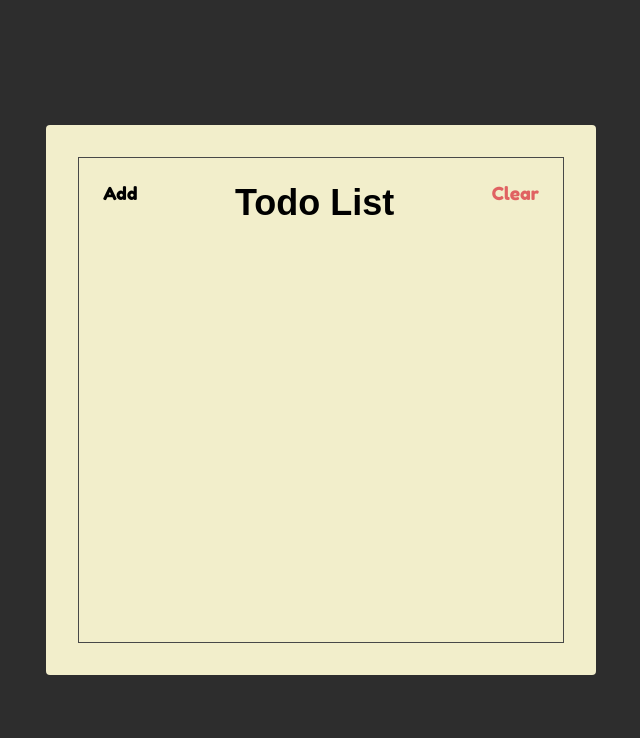
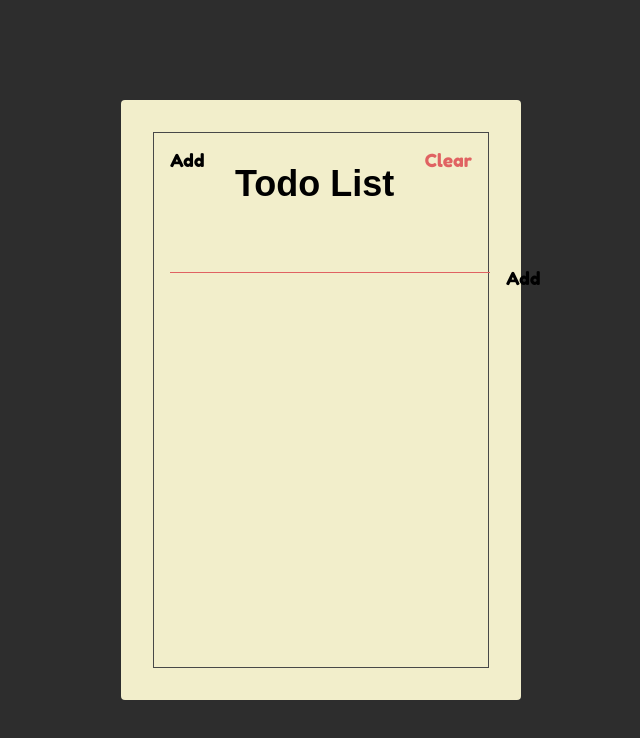
Before and after one commit to adityarzg/create-react-app, a website: page index.html in a window 1280 px wide. Shown: the whole page, without its empty margins (319-959 px from the left). Drawn offline with Linux system fonts and the light colour scheme; a web font is replaced by a local one.

Commit message:
membuat form add todo list

```diff
--- a/index.html
+++ b/index.html
@@ -14,11 +14,18 @@
   <body>
     <div class="container">
       <div class="frame">
-        <div class="header">
+        <section class="header">
           <button class="header-btn">Add</button>
           <h1 class="header-title">Todo List</h1>
           <button class="header-btn main-red-color">Clear</button>
-        </div>
+        </section>
+
+        <section class="add">
+          <form class="add-form">
+            <input type="text" class="add-input" />
+            <button class="add-btn">Add</button>
+          </form>
+        </section>
       </div>
     </div>
   </body>
--- a/style.css
+++ b/style.css
@@ -33,8 +33,8 @@ html {
 }
 
 .container {
-  width: 550px;
-  height: 550px;
+  width: 400px;
+  height: 600px;
   background-color: #f2eecb;
   border-radius: 4px;
 
@@ -64,10 +64,47 @@ html {
 .header-btn {
   font-size: 1.8rem;
   font-family: "Fredoka One", sans-serif;
+  cursor: pointer;
 
-  padding: 24px;
+  padding: 16px;
 
   background: unset;
   border: unset;
   outline: unset;
 }
+
+.add {
+  padding: 16px;
+}
+
+.add-form {
+  display: flex;
+  align-items: flex-start;
+}
+
+.add-input {
+  background: unset;
+  border: unset;
+  outline: unset;
+  padding: 0 44px;
+
+  flex: 1;
+
+  border-bottom: 1px solid var(--main-red-color);
+  font-family: "Shadows Into Light Two", sans-serif;
+  font-size: 18px;
+  text-transform: lowercase;
+}
+
+.add-btn {
+  font-size: 1.8rem;
+  font-family: "Fredoka One", sans-serif;
+
+  padding: 16px;
+  padding-right: unset;
+  cursor: pointer;
+
+  background: unset;
+  border: unset;
+  outline: unset;
+}
```
